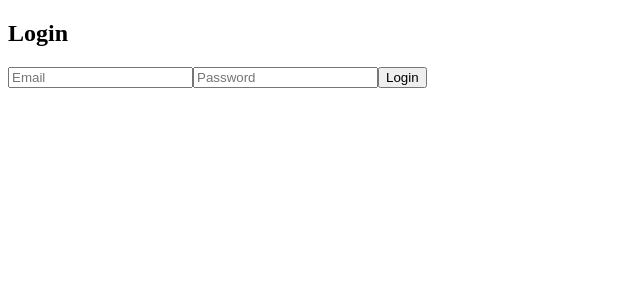
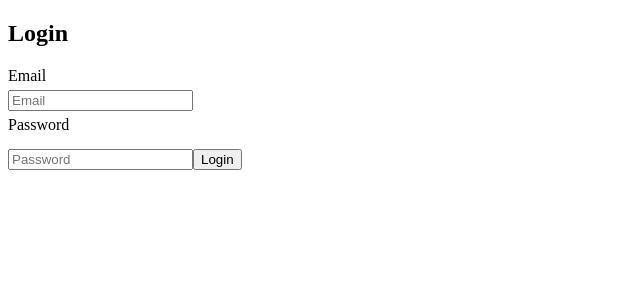
Before and after one commit to GOVINSAGA/VaaniApi, an Angular app in the folder vaani-ui/: page /login in a window 1280 px wide. Shown: the top 300 px of the page, without its empty margins (0-640 px from the left). Built offline with nearby package versions, Linux system fonts and the light colour scheme.

Commit message:
🎨 Palette: Enhance login form accessibility
Added structural accessibility improvements to the login form, including explicit label associations, ARIA live regions for dynamic errors, and alert roles.

Co-authored-by: GOVINSAGA <73192061+GOVINSAGA@users.noreply.github.com>

```diff
--- a/vaani-ui/src/app/pages/login/login.html
+++ b/vaani-ui/src/app/pages/login/login.html
@@ -1,20 +1,24 @@
 <h2>Login</h2>
 
-<div *ngIf="errorMessage" style="color: red; background-color: #ffe6e6; padding: 10px; border-radius: 5px; margin-bottom: 15px; text-align: center;">
-  {{ errorMessage }}
+<div aria-live="polite">
+  <div *ngIf="errorMessage" style="color: red; background-color: #ffe6e6; padding: 10px; border-radius: 5px; margin-bottom: 15px; text-align: center;" role="alert">
+    {{ errorMessage }}
+  </div>
 </div>
 
 <form [formGroup]="loginForm" (ngSubmit)="login()">
 
-  <input formControlName="email" placeholder="Email" />
-  <div *ngIf="loginForm.get('email')?.touched && loginForm.get('email')?.invalid">
-    <small>Email is required & must be valid</small>
+  <label for="email" style="display: block; margin-bottom: 5px;">Email</label>
+  <input id="email" formControlName="email" placeholder="Email" style="margin-bottom: 5px;" />
+  <div *ngIf="loginForm.get('email')?.touched && loginForm.get('email')?.invalid" role="alert" style="margin-bottom: 10px;">
+    <small style="color: red;">Email is required & must be valid</small>
   </div>
 
-  <input formControlName="password" type="password" placeholder="Password" />
-  <div *ngIf="loginForm.get('password')?.touched && loginForm.get('password')?.invalid">
-    <small>Password is required</small>
+  <label for="password" style="display: block; margin-bottom: 5px;">Password</label>
+  <input id="password" formControlName="password" type="password" placeholder="Password" style="margin-bottom: 5px;" />
+  <div *ngIf="loginForm.get('password')?.touched && loginForm.get('password')?.invalid" role="alert" style="margin-bottom: 10px;">
+    <small style="color: red;">Password is required</small>
   </div>
 
-  <button type="submit">Login</button>
+  <button type="submit" style="margin-top: 10px;">Login</button>
 </form>
```
Also changed, not shown: 1 other file (tests, documents, lock files or other folders).
